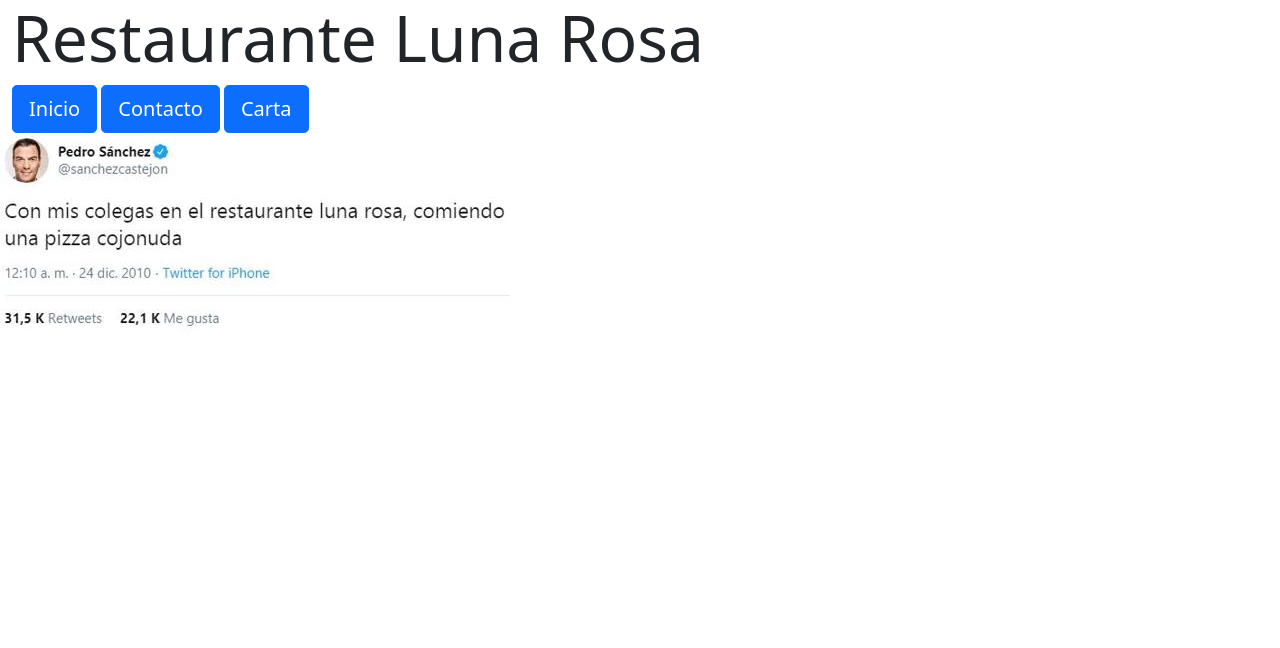
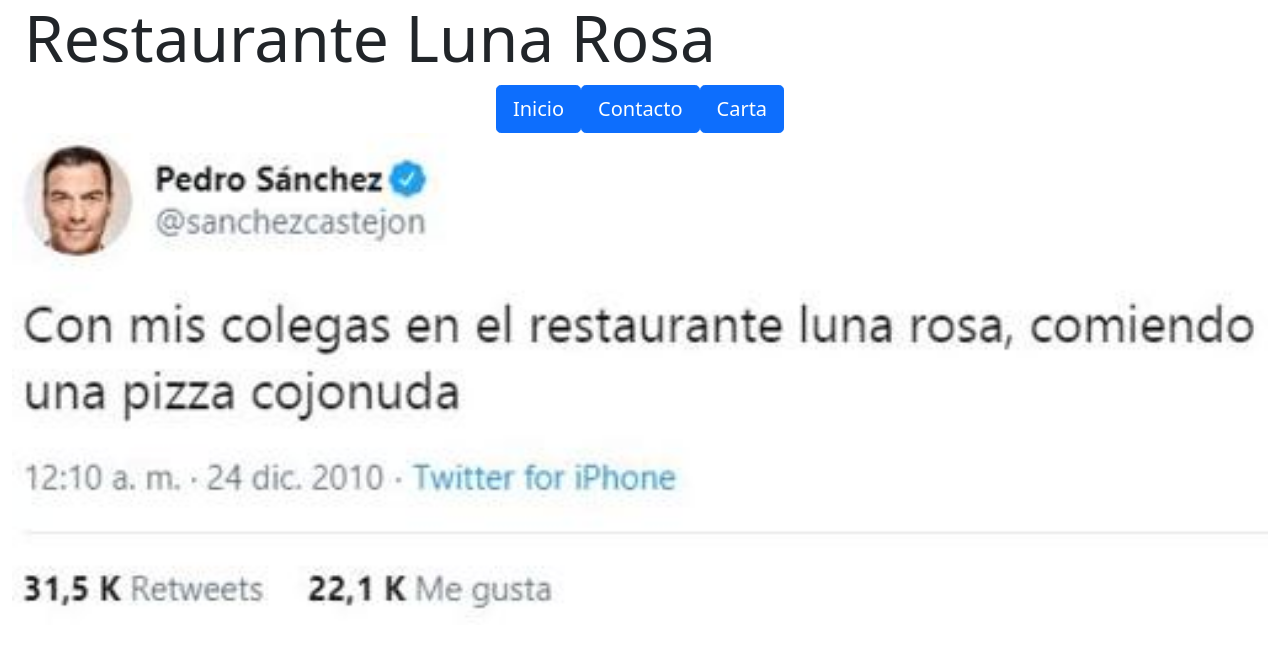
Before and after one commit to astrakore/lunarosa, a plain HTML site: page index.html in a window 1280 px wide. Drawn offline with nearby package versions, Linux system fonts and the light colour scheme.

Commit message:
Centrados los botones

```diff
--- a/css/style.css
+++ b/css/style.css
@@ -1,10 +1,16 @@
 .general {
+    display: flex;
+    flex-direction: column;
+}
 
-    width: 100vw;
-    height: 100vh;
-
+.botonera {
     display: flex;
     flex-direction: row;
+    justify-content: center;
+}
+
+.titulo {
+    display: flex;
     align-items: center;
     justify-content: center;
 }
--- a/index.html
+++ b/index.html
@@ -7,21 +7,25 @@
     <title>Luna Rosa</title>
 
     <link href="https://cdn.jsdelivr.net/npm/bootstrap@5.1.3/dist/css/bootstrap.min.css" rel="stylesheet" integrity="sha384-1BmE4kWBq78iYhFldvKuhfTAU6auU8tT94WrHftjDbrCEXSU1oBoqyl2QvZ6jIW3" crossorigin="anonymous">
-    <link href="css/style.css" rel="stykesheet"/>
+    <link href="css/style.css" rel="stylesheet"/>
 </head>
 <body>
 
-  <div class="general">
+  <div class="general container-fluid">
 
-    <div class="container-fluid">
-      <div class="row">
-        <div class="col">
-          <h1 class="display-3">Restaurante Luna Rosa</h1>
+    <div class="titulo">
+
+      <div class="container-fluid">
+        <div class="row">
+          <div class="col d-flex flex-column justify-content-center">
+            <h1 class="display-3">Restaurante Luna Rosa</h1>
+          </div>
         </div>
       </div>
+
     </div>
 
-    <div class="container-fluid">
+    <div class="container-fluid botonera">
 
       <a type="button" class="btn btn-primary btn-lg" href="index.html" target="_self">Inicio</a>
       <a type="button" class="btn btn-primary btn-lg" href="contacto.html" target="_self">Contacto</a>
```
Also changed, not shown: carta.html (+7 -3 lines), contacto.html (+8 -4 lines).
